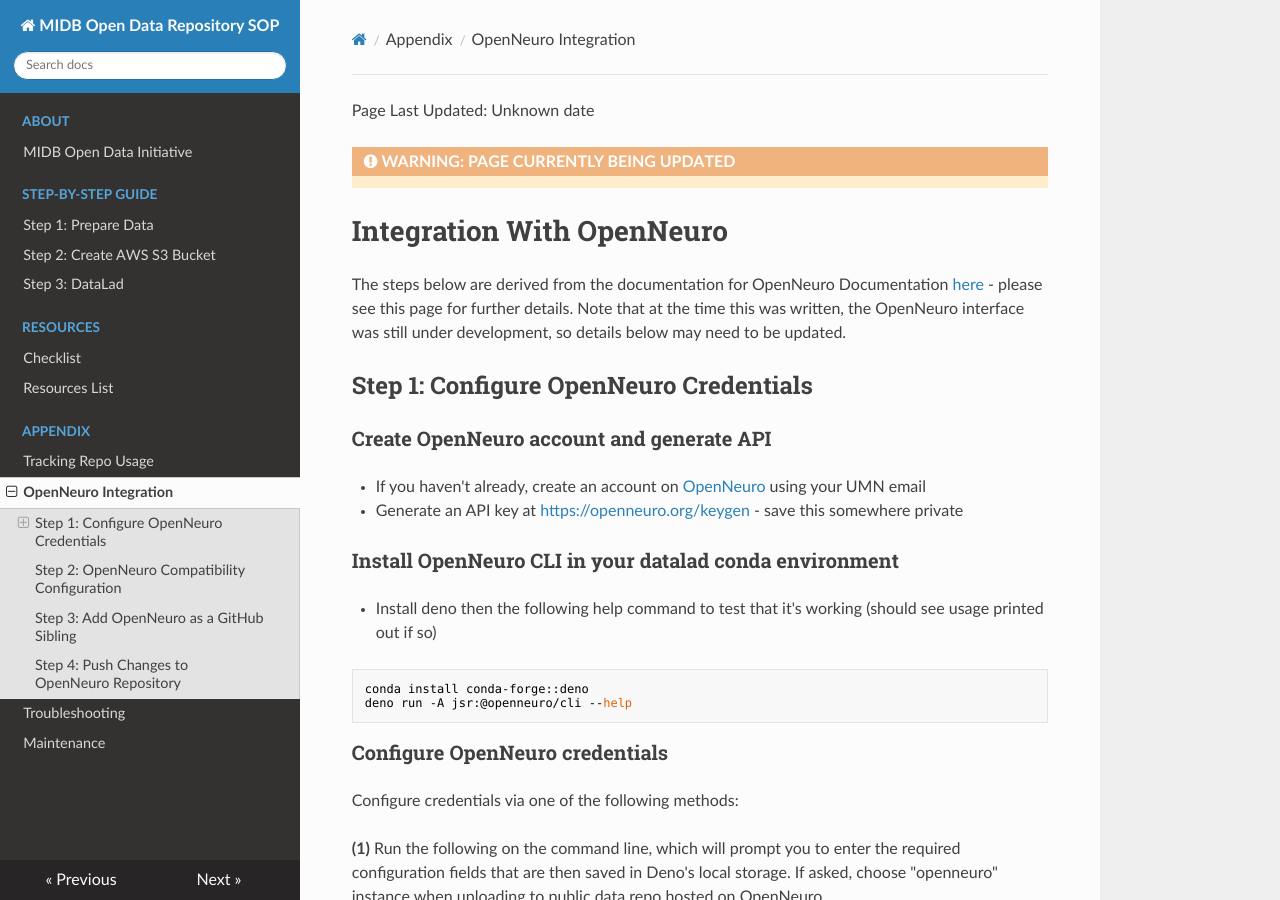
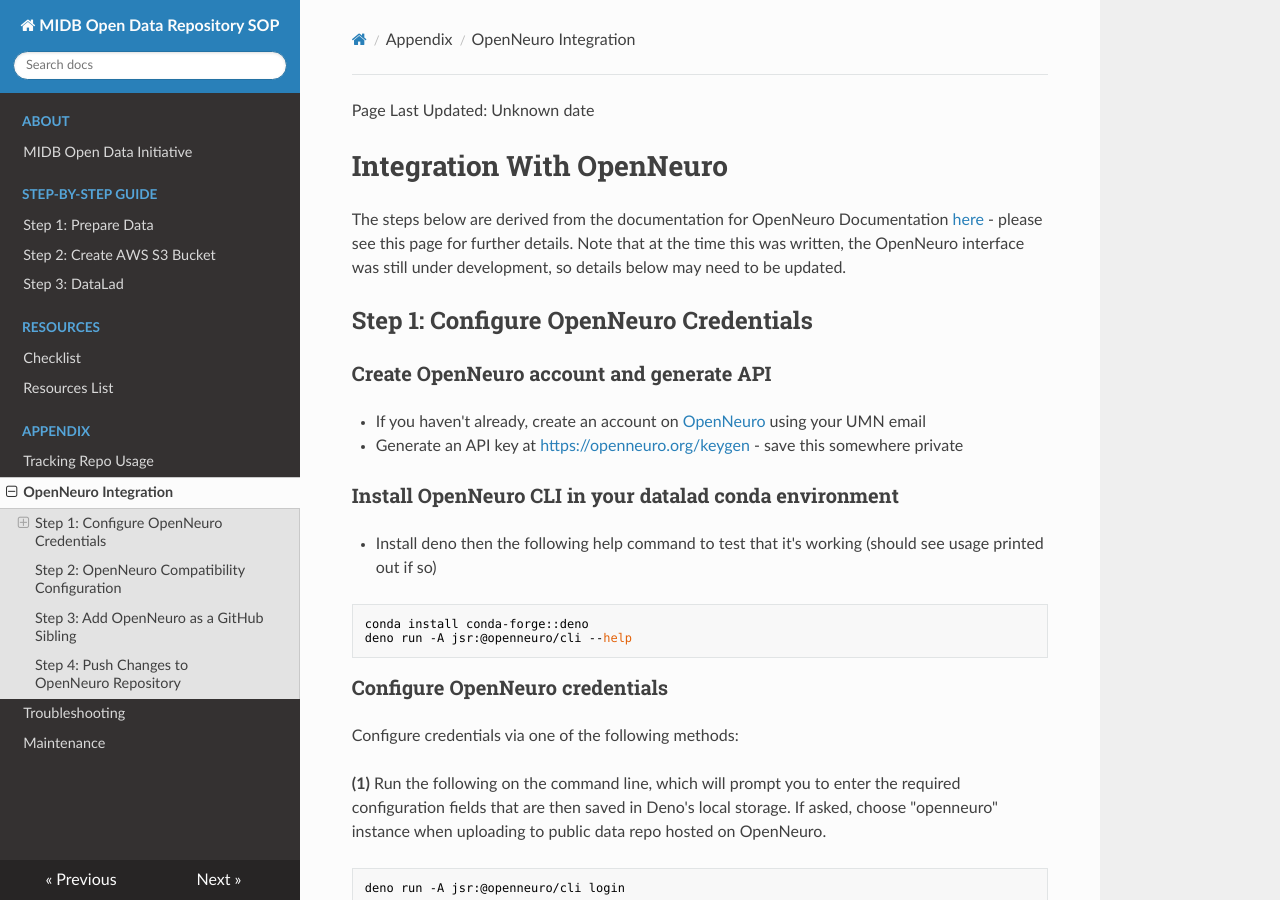
Before and after one commit to DCAN-Labs/opendatainit-docs, an MkDocs documentation site: the page built from docs/appendix/openneuro.md, in a window 1280 px wide and 900 px high. Built offline with MkDocs 1.6.1, drawn with Linux system fonts in a browser that asks for light colours; nearby versions of some CDN libraries.

Commit message:
minor polish

```diff
--- a/docs/appendix/openneuro.md
+++ b/docs/appendix/openneuro.md
@@ -1,5 +1,3 @@
-!!! warning "WARNING: PAGE CURRENTLY BEING UPDATED"
-
 # Integration With OpenNeuro
 
 The steps below are derived from the documentation for OpenNeuro Documentation [here](https://docs.openneuro.org/#openneuro-documentation) - please see this page for further details. Note that at the time this was written, the OpenNeuro interface was still under development, so details below may need to be updated.
```
